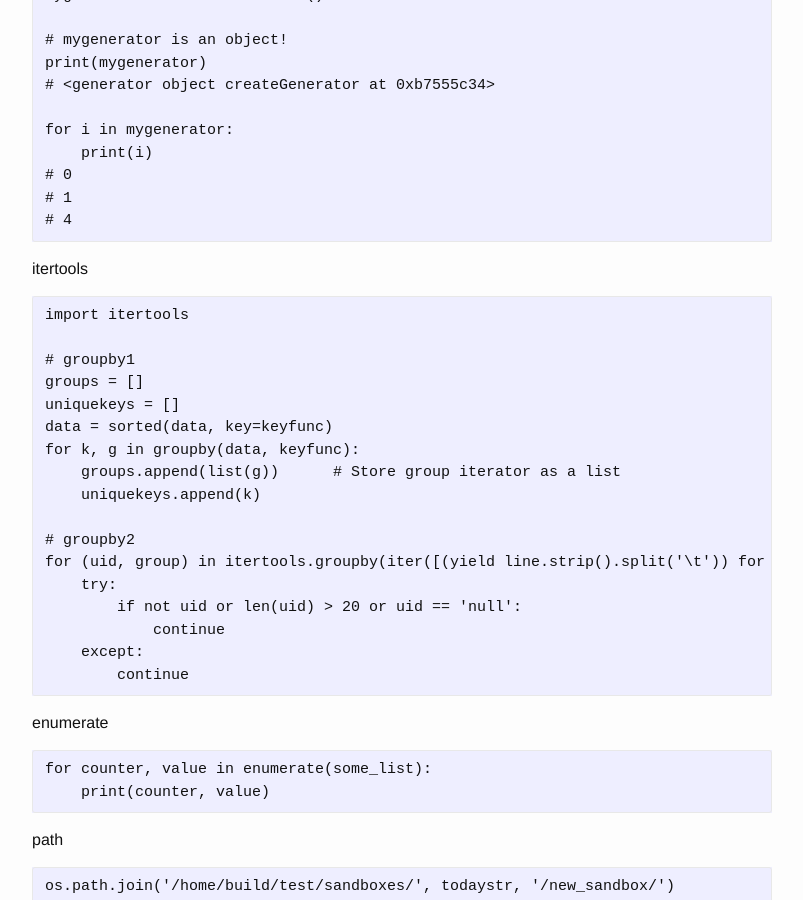
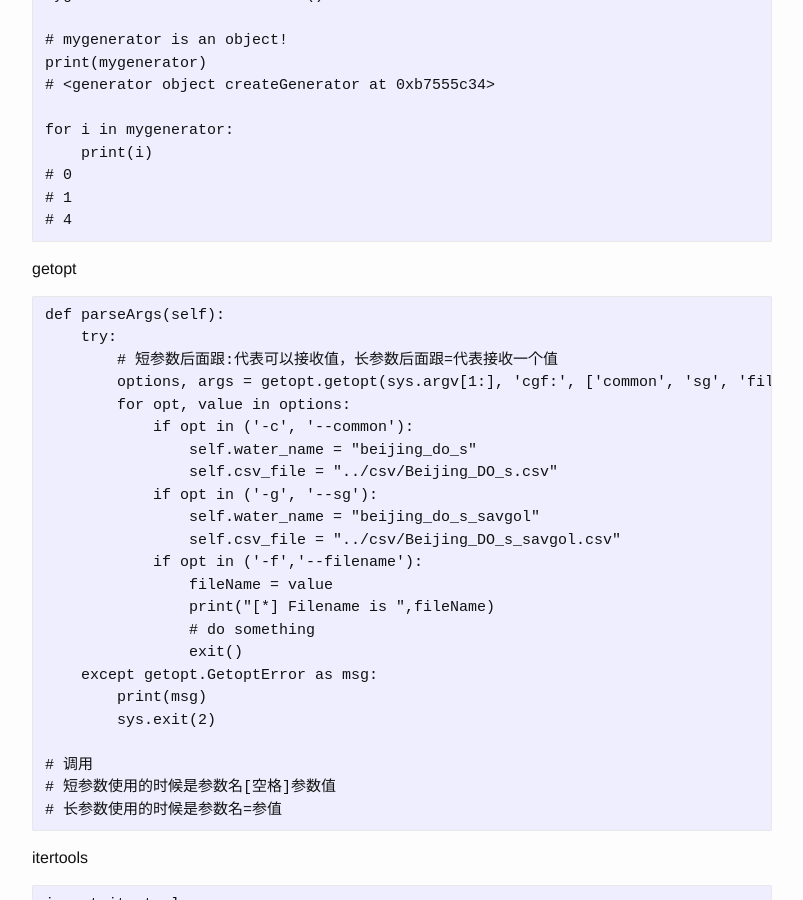
Before and after one commit to josephstalin117/josephstalin117.github.io, a Jekyll site: the page built from _posts/2017-08-10-python.markdown, in a window 1280 px wide and 900 px high, scrolled down 6122 px. Shown: the whole window, without its empty margins (238-1041 px from the left). Built offline with Jekyll 4.4.1, drawn with Linux system fonts in a browser that asks for light colours.

Commit message:
add getopt of python

````diff
--- a/_posts/2017-08-10-python.markdown
+++ b/_posts/2017-08-10-python.markdown
@@ -296,6 +296,33 @@ for i in mygenerator:
 # 4
 ```
 
+getopt
+```
+def parseArgs(self):
+    try:
+        # 短参数后面跟:代表可以接收值，长参数后面跟=代表接收一个值
+        options, args = getopt.getopt(sys.argv[1:], 'cgf:', ['common', 'sg', 'filename='])
+        for opt, value in options:
+            if opt in ('-c', '--common'):
+                self.water_name = "beijing_do_s"
+                self.csv_file = "../csv/Beijing_DO_s.csv"
+            if opt in ('-g', '--sg'):
+                self.water_name = "beijing_do_s_savgol"
+                self.csv_file = "../csv/Beijing_DO_s_savgol.csv"
+            if opt in ('-f','--filename'):
+                fileName = value
+                print("[*] Filename is ",fileName)
+                # do something
+                exit()
+    except getopt.GetoptError as msg:
+        print(msg)
+        sys.exit(2)
+
+# 调用
+# 短参数使用的时候是参数名[空格]参数值
+# 长参数使用的时候是参数名=参值
+```
+
 itertools
 ```
 import itertools
@@ -480,3 +507,4 @@ args = (1, 2, 3)
 kwargs = {"a": 1, "b": 2, "c": 3}
 # f(**kwargs) -> f(a=1, b=2, c=3)
 ```
+长参数使用的时候是参数名=参数值
````
